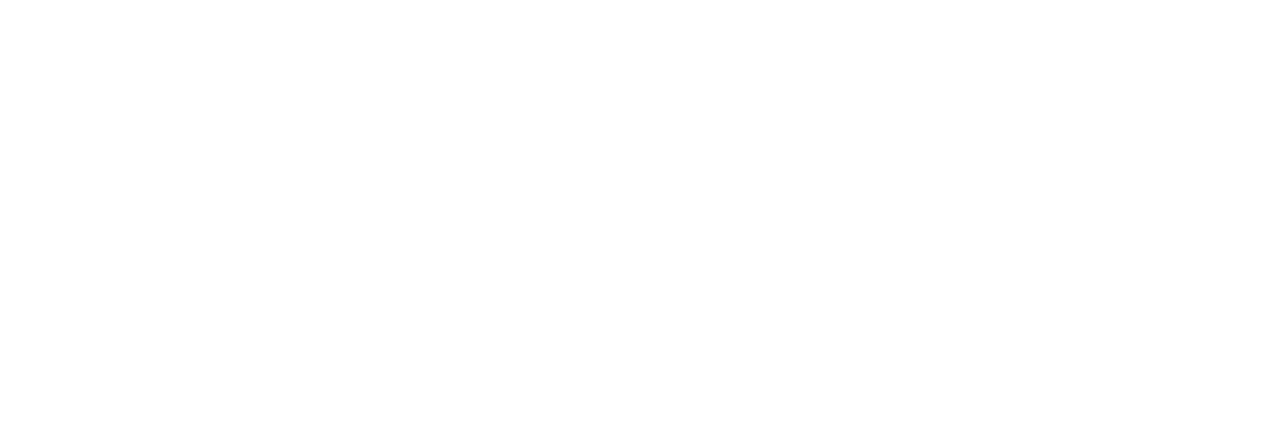
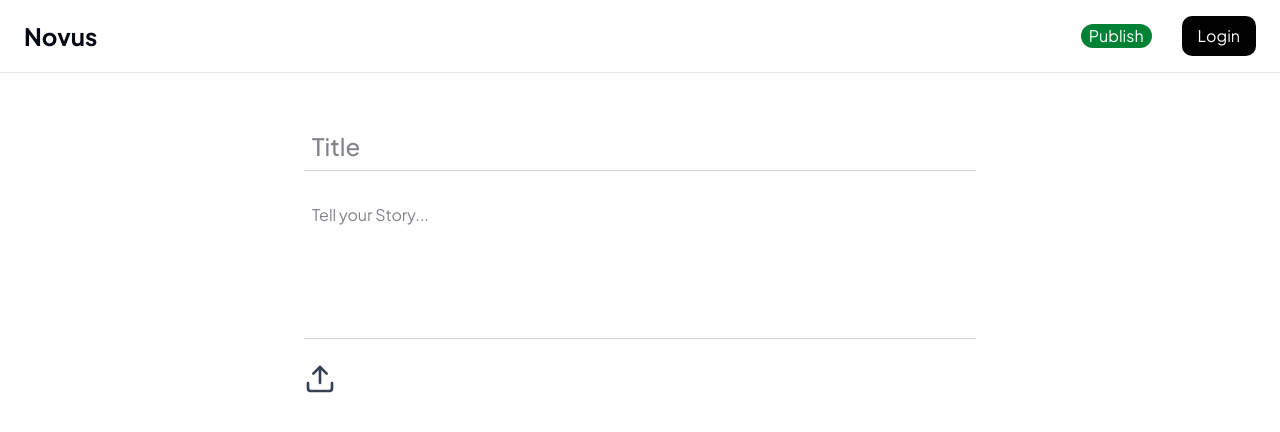
Before and after one commit to RanaVinit/novus, a React (Vite) app in the folder frontend/: page /create-blog in a window 1280 px wide. Before the commit this address had no page. Shown: the top 432 px of the page. Built offline with nearby package versions, Linux system fonts and the light colour scheme.

Commit message:
feat: Added CreateBlog page

```diff
--- a/frontend/src/App.jsx
+++ b/frontend/src/App.jsx
@@ -1,13 +1,15 @@
 import { BrowserRouter, Routes, Route } from "react-router-dom";
 import Home from "./pages/Home";
-import BlogDetail from "./pages/BlogDetail";
+import CreateBlog from "./pages/CreateBlog";
+import BlogDetails from "./pages/BlogDetails";
 
 function App() {
   return (
     <BrowserRouter>
       <Routes>
         <Route path="/" element={<Home />} />
-        <Route path="/blog/:id" element={<BlogDetail />} />
+        <Route path="/create-blog" element={<CreateBlog />} />
+        <Route path="/blog/:id" element={<BlogDetails />} />
       </Routes>
     </BrowserRouter>
   );
--- a/frontend/src/components/BlogCard.jsx
+++ b/frontend/src/components/BlogCard.jsx
@@ -18,7 +18,7 @@
       <div className="p-5 flex flex-col gap-2 h-full">
 
         {/* first middle section */}
-        <div className="flex-grow">
+        <div className="grow">
           {/* Title */}
           <h2 className="text-lg font-semibold leading-snug tracking-tight">
             {title}
--- a/frontend/src/components/Navbar.jsx
+++ b/frontend/src/components/Navbar.jsx
@@ -1,17 +1,41 @@
-export default function Navbar() {
+import { SquarePen } from 'lucide-react';
+
+export default function Navbar({ showPublish, hideNav }) {
   return (
     <nav className="w-full border-b bg-white px-6 py-4 flex justify-between items-center fixed top-0 left-0 z-50">
-      <h1 className="text-2xl font-bold">Novus</h1>
+      <a href="/" className="text-2xl font-bold">Novus</a>
 
+      { !hideNav && (
       <ul className="hidden md:flex gap-8 text-gray-700">
         <li className="cursor-pointer hover:text-black">Home</li>
         <li className="cursor-pointer hover:text-black">Blogs</li>
         <li className="cursor-pointer hover:text-black">Categories</li>
       </ul>
+      )}
 
-      <button className="px-4 py-2 bg-black text-white rounded-lg">
-        Login
-      </button>
+      <div>
+        {showPublish ? (
+          <button
+            type="submit"
+            form="createBlogForm"
+            className="bg-green-700 text-white rounded-2xl hover:bg-green-800 transition px-2 py-0.4 mr-7.5"
+          >
+            Publish
+          </button>
+        ) : (
+          <a
+            href="/create-blog"
+            className="text-black px-4 py-2 rounded-lg mr-4.5"
+          >
+            <SquarePen className="inline-block w-6   h-6 mr-1 pb-1" />
+            Write
+          </a>
+        )}
+
+        <button className="px-4 py-2 bg-black text-white rounded-lg">
+          Login
+        </button>
+      </div>
     </nav>
   );
 }
--- a/frontend/src/pages/BlogDetail.jsx
+++ /dev/null
@@ -1,34 +0,0 @@
-import { useParams } from "react-router-dom";
-import { blogs } from "../data/blogs";
-import Navbar from "../components/Navbar";
-import Footer from "../components/Footer";
-
-export default function BlogDetail() {
-  const { id } = useParams();
-  const blog = blogs.find((b) => b.id === Number(id));
-
-  if (!blog) return <h1>Blog not found</h1>;
-
-  return (
-    <div className="pt-24">
-      <Navbar />
-
-      <div className="max-w-3xl mx-auto px-4">
-        <h1 className="text-3xl font-bold">{blog.title}</h1>
-        <p className="text-gray-500 mt-2">{blog.author}</p>
-
-        <img
-          src={blog.image}
-          alt={blog.title}
-          className="w-full rounded-xl mt-6"
-        />
-
-        <p className="mt-6 leading-relaxed text-gray-700">
-          {blog.description}
-        </p>
-      </div>
-
-      <Footer />
-    </div>
-  );
-}
--- /dev/null
+++ b/frontend/src/pages/BlogDetails.jsx
@@ -0,0 +1,42 @@
+import { useParams } from "react-router-dom";
+import Navbar from "../components/Navbar";
+import { blogs } from "../data/blogs";
+
+export default function BlogDetails() {
+  const { id } = useParams();
+  const blog = blogs.find((b) => b.id == id);
+
+  if (!blog) {
+    return (
+      <div className="pt-24 flex justify-center">
+        <h1 className="text-2xl font-semibold">Blog Not Found</h1>
+      </div>
+    );
+  }
+
+  return (
+    <div className="pt-24 pb-20">
+      <Navbar />
+
+      <div className="max-w-3xl mx-auto px-4">
+        <img
+          src={blog.image}
+          alt={blog.title}
+          className="w-full h-72 object-cover rounded-xl mb-6"
+        />
+
+        <h1 className="text-4xl font-bold mb-3 leading-tight">{blog.title}</h1>
+
+        <div className="flex items-center text-gray-600 text-sm mb-8">
+          <span>By {blog.author}</span>
+          <span className="mx-2">•</span>
+          <span>{new Date().toLocaleDateString()}</span>
+        </div>
+
+        <p className="text-gray-800 text-lg leading-relaxed whitespace-pre-line">
+          {blog.description}
+        </p>
+      </div>
+    </div>
+  );
+}
--- /dev/null
+++ b/frontend/src/pages/CreateBlog.jsx
@@ -0,0 +1,83 @@
+import React, { useState, useRef } from "react";
+import Navbar from "../components/Navbar";
+import { Upload } from "lucide-react";
+
+const CreateBlog = () => {
+  const [title, setTitle] = useState("");
+  const [desc, setDesc] = useState("");
+  const fileInputRef = useRef(null);
+
+  const handleSubmit = (e) => {
+    e.preventDefault();
+
+    console.log("Blog:", { title, desc });
+
+    alert("Blog created");
+    setTitle("");
+    setDesc("");
+  };
+
+  return (
+    <div className="pt-24">
+      <Navbar showPublish={true} hideNav={true} />
+
+      {/* <h1 className="text-center text-3xl font-semibold mb-10">
+        Create a New Blog
+      </h1> */}
+
+      {/* Form */}
+      <form
+        id="createBlogForm"
+        onSubmit={handleSubmit}
+        className="max-w-2xl mx-auto flex flex-col gap-6 mt-6.5"
+      >
+        {/* Title */}
+        <input
+          type="text"
+          placeholder="Title"
+          required
+          value={title}
+          onChange={(e) => setTitle(e.target.value)}
+          className="text-2xl font-medium p-2 outline-none border-b border-gray-300 focus:border-black transition w-full"
+        />
+
+        {/* Description */}
+        <textarea
+          placeholder="Tell your Story..."
+          required
+          value={desc}
+          onChange={(e) => setDesc(e.target.value)}
+          className="p-2 outline-none border-b border-gray-300 focus:border-black transition w-full h-36 resize-none"
+        ></textarea>
+
+        {/* Upload Image Button */}
+        <div className="flex justify-start">
+          <div className="relative group inline-block">
+            <Upload
+              className="w-8 h-8 text-gray-700 cursor-pointer"
+              onClick={() => fileInputRef.current?.click()}
+            />
+
+            <span
+              className="absolute left-1/2 -translate-x-1/2 mt-2 px-3 py-1 text-xs
+                  bg-black text-white rounded shadow
+                  opacity-0 scale-90 group-hover:opacity-100 group-hover:scale-100
+                  transition-all duration-150"
+            >
+              Upload Image
+            </span>
+          </div>
+
+          <input
+            type="file"
+            ref={fileInputRef}
+            accept="image/*"
+            className="hidden"
+          />
+        </div>
+      </form>
+    </div>
+  );
+};
+
+export default CreateBlog;
```
Also changed, not shown: frontend/src/pages/Home.jsx (+2 -5 lines).
